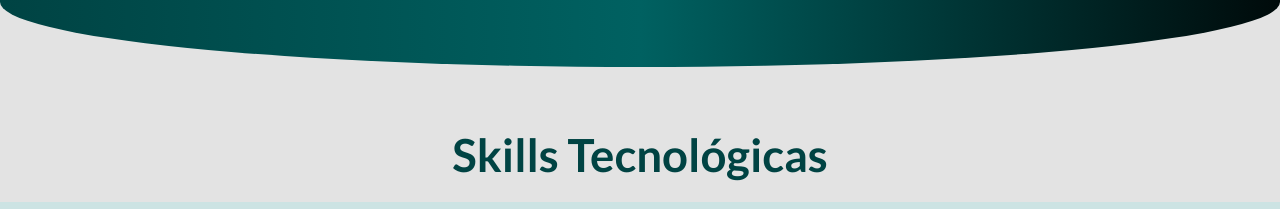
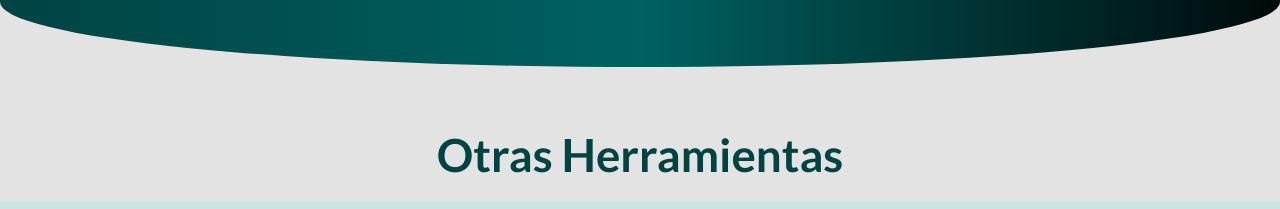
Before and after one commit to EliabLM/EliabLM, a website: page index.html in a window 1280 px wide. Shown: the part 2640-2849 px from the top of the page. Drawn offline with Linux system fonts and the light colour scheme.

Commit message:
Corrige título skills tecnológicas

```diff
--- a/index.html
+++ b/index.html
@@ -231,7 +231,7 @@
         <!-- Tecnologías inicio -->
         <div class="skills mern-stack">
             <div class="skills-title mern-stack-title">
-                Skills Tecnológicas
+                Otras Herramientas
             </div>
             <div class="texnologias-icons mern-stack-logos">
                 <div class="box-logo">
```
